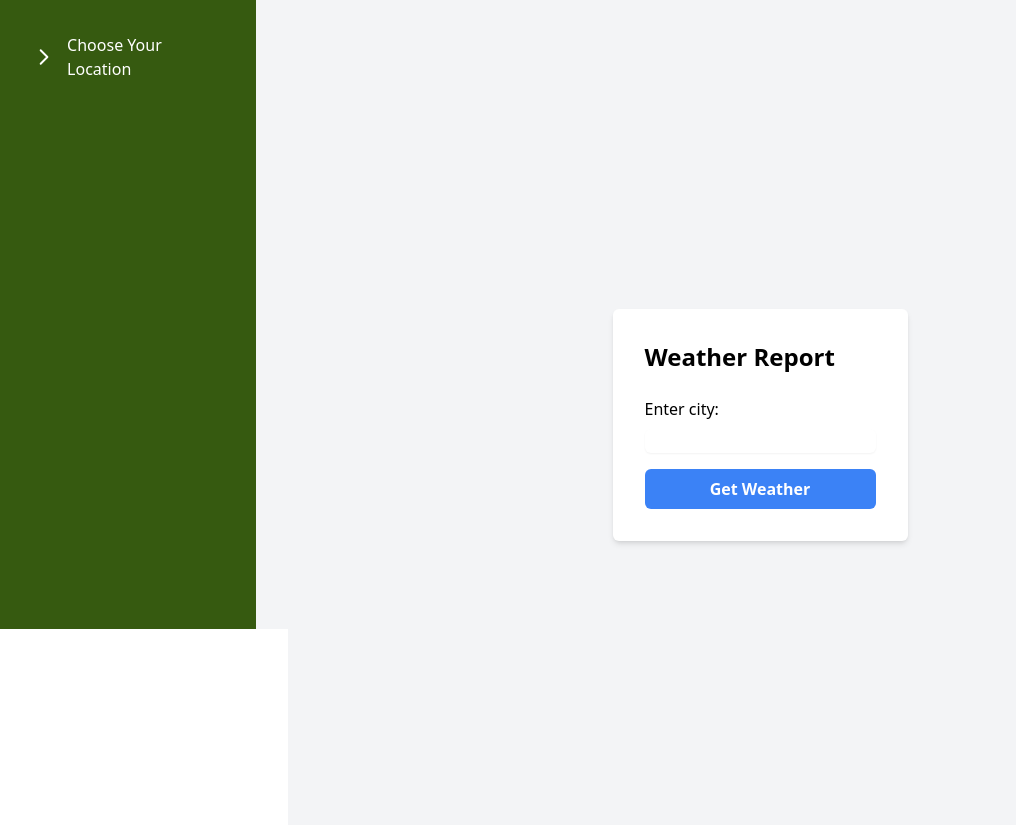
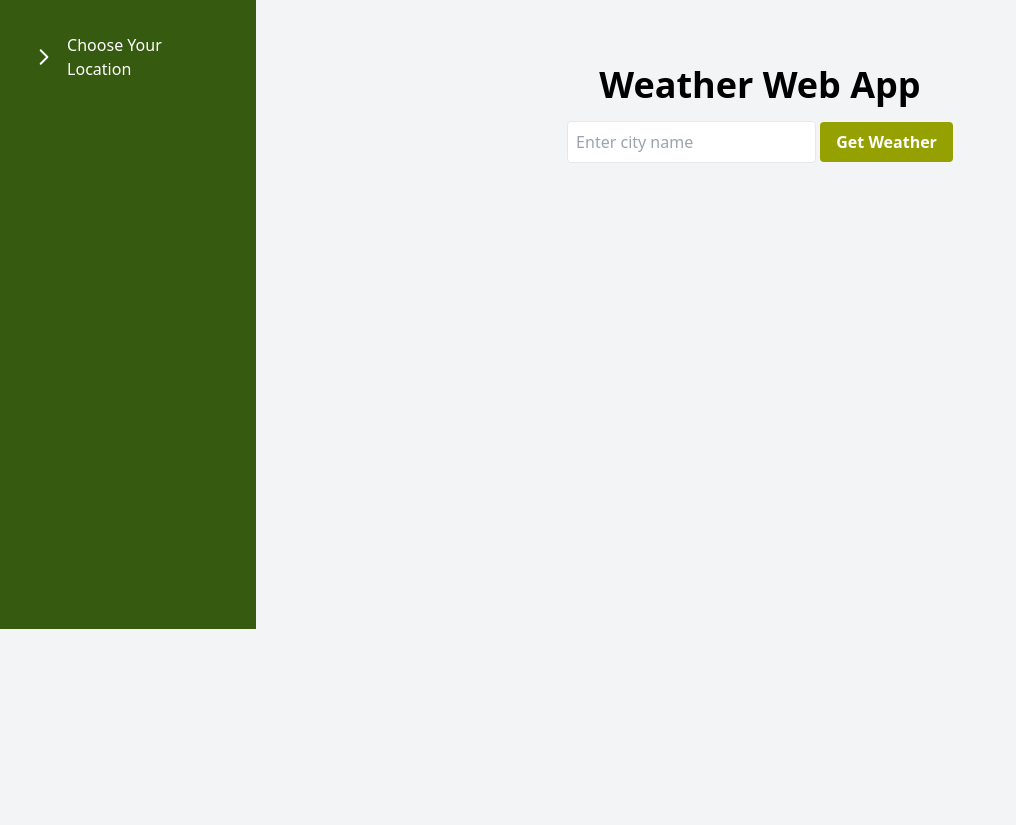
Before and after one commit to mubtunj1/AgricTrack, a Flask app: page /weatherupdate in a window 1280 px wide. Shown: the part 171-996 px from the top of the page, without its empty margins (0-1016 px from the left). After the commit the page ends 800 px from the top, so only its background shows below. Run offline with Flask 3, Linux system fonts and the light colour scheme; some libraries are stand-ins or nearby versions.

Commit message:
template adjustment

```diff
--- a/agrictrack/templates/dashboard.html
+++ b/agrictrack/templates/dashboard.html
@@ -63,7 +63,7 @@
                         </a>
                     </li>
                     <li class="mb-2 px-8 py-3 hover:bg-mdgr">
-                        <a href="#" class="flex items-center">
+                        <a href="/weatherupdate" class="flex items-center">
                             <svg class="w-6 h-6 mr-3" fill="none" viewBox="0 0 24 24" stroke="currentColor">
                                 <path stroke-linecap="round" stroke-linejoin="round" stroke-width="2"
                                     d="M9 5l7 7-7 7"></path>
@@ -117,7 +117,7 @@
                                 </a>
                             </li>
                             <li>
-                                <a href="#" class="flex items-center text-white">
+                                <a href="/weatherupdate" class="flex items-center text-white">
                                     <svg class="w-6 h-6 mr-3" fill="none" viewBox="0 0 24 24" stroke="currentColor">
                                         <path stroke-linecap="round" stroke-linejoin="round" stroke-width="2"
                                             d="M12 6v6m0 0v6m0-6h6m-6 0H6"></path>
--- a/agrictrack/templates/weatherupdate.html
+++ b/agrictrack/templates/weatherupdate.html
@@ -131,29 +131,22 @@
 
                 <h1 class="text-3xl font-bold mb-8 text-center text-hvgr">Welcome, {{ current_user.username }} </h1>
                     <section class="md:mr-4 flex-1">
-                        <div class="min-h-screen flex items-center justify-center bg-gray-100">
-                            <div class="max-w-md bg-white p-8 rounded-md shadow-md">
-                                <h1 class="text-2xl font-bold mb-6">Weather Report</h1>
-                                <form method="POST" action="{{ url_for('weather_report') }}">
-                                    <div class="mb-4">
-                                        <label for="city" class="block mb-2">Enter city:</label>
-                                        <input type="text" id="city" name="city" required
-                                               class="w-full border-gray-300 rounded-md shadow-sm focus:ring-blue-500 focus:border-blue-500">
-                                    </div>
-                                    <button type="submit" class="w-full bg-blue-500 text-white py-2 px-4 rounded-md font-bold">
-                                        Get Weather
-                                    </button>
-                                </form>
+                        <div class="flex flex-col items-center mt-10">
+                            <h1 class="text-4xl font-bold mb-4">Weather Web App</h1>
+                            <form method="post" action="/weatherupdate">
+                              <input class="border rounded p-2 mb-2" type="text" name="city" placeholder="Enter city name" required>
+                              <button class="bg-mdgr hover:bg-hvgr text-white font-bold py-2 px-4 rounded" type="submit">Get Weather</button>
+                            </form>
+                            {% if weather_data %}
+                            <div class="bg-gray-200 p-4 rounded-lg shadow-md mt-4">
+                              <h2 class="text-xl">Weather in {{ city }}</h2>
+                              <p class="text-lg">Temperature: {{ weather_data.temperature }}°C</p>
+                              <p class="text-lg">Condition: {{ weather_data.condition }}</p>
                             </div>
-                        </div>
-                            {% if error %}
-                                <p>{{ error }}</p>
-                            {% elif city and description and temperature and humidity %}
-                                <h2>Weather in {{ city }}</h2>
-                                <p><strong>Description:</strong> {{ description }}</p>
-                                <p><strong>Temperature:</strong> {{ temperature }}°C</p>
-                                <p><strong>Humidity:</strong> {{ humidity }}%</p>
+                            {% elif error_message %}
+                            <p class="text-red-500 mt-4">{{ error_message }}</p>
                             {% endif %}
+                          </div>
                     </section>
             </div>
         </main>
```
